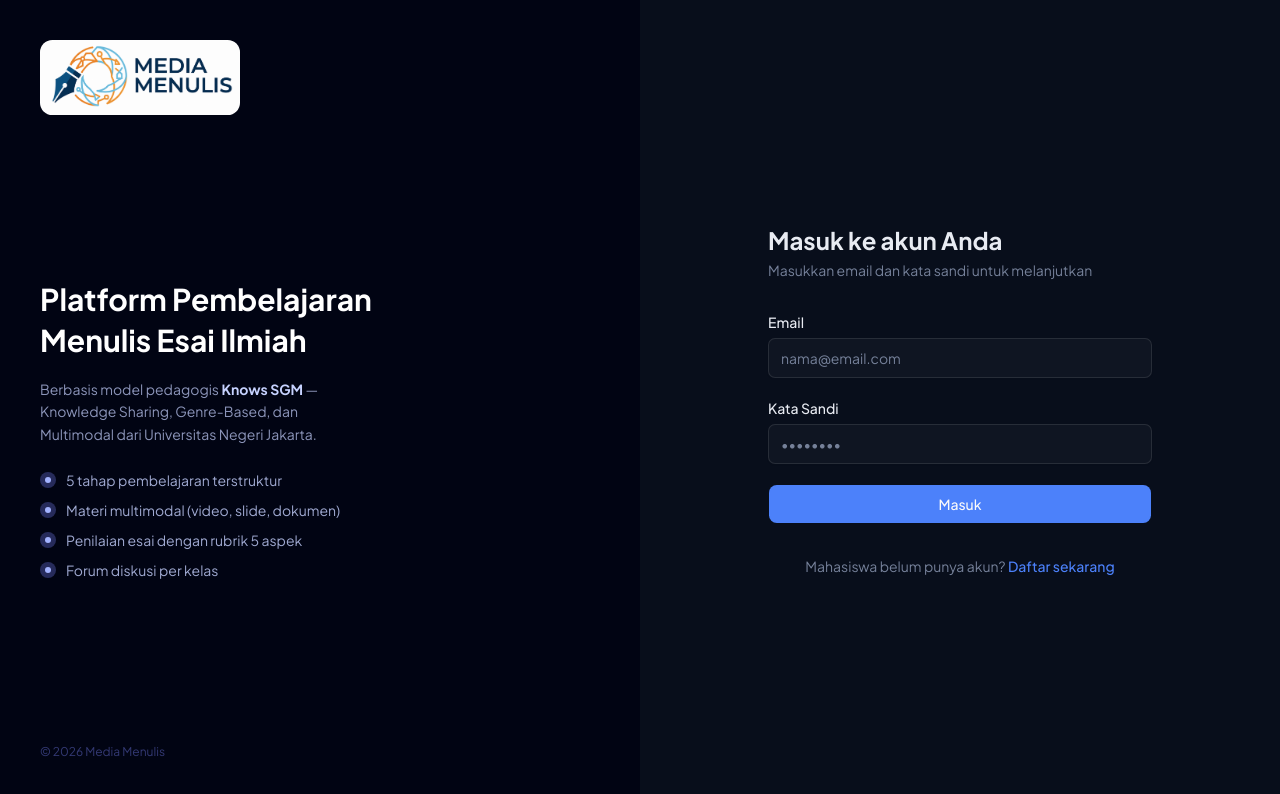
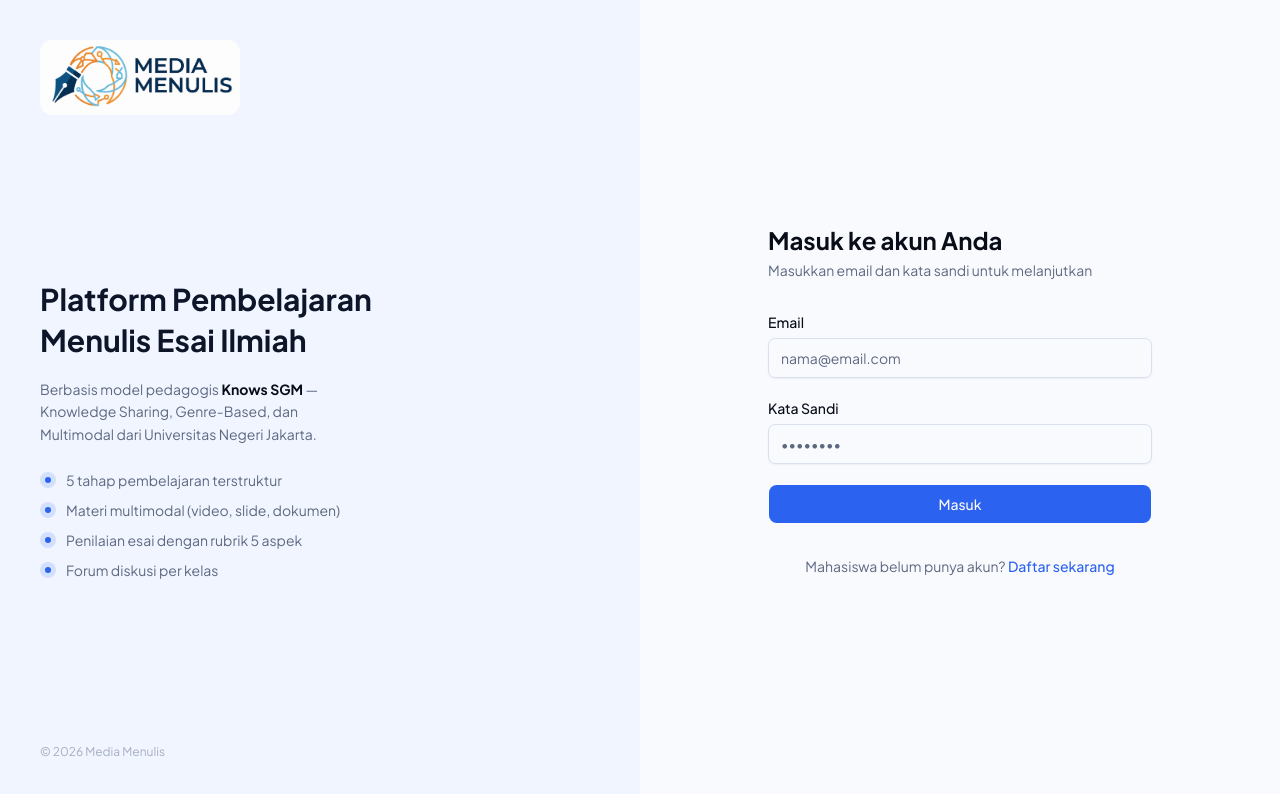
Before and after one commit to pahmi-alifya/media-menulis, a Next.js app: page /login in a window 1280 px wide. Shown: the top 794 px of the page. Built offline with nearby package versions, Linux system fonts and the light colour scheme.

Commit message:
feat(ui): change to light mode

```diff
--- a/src/app/(auth)/login/page.tsx
+++ b/src/app/(auth)/login/page.tsx
@@ -21,14 +21,14 @@ export default function LoginPage() {
         </div>
 
         <div className="space-y-4">
-          <h2 className="text-3xl font-bold text-white leading-snug">
+          <h2 className="text-3xl font-bold text-sidebar-foreground leading-snug">
             Platform Pembelajaran
             <br />
             Menulis Esai Ilmiah
           </h2>
-          <p className="text-indigo-200/70 text-sm leading-relaxed max-w-xs">
+          <p className="text-muted-foreground text-sm leading-relaxed max-w-xs">
             Berbasis model pedagogis{" "}
-            <strong className="text-indigo-200">Knows SGM</strong> — Knowledge
+            <strong className="text-foreground">Knows SGM</strong> — Knowledge
             Sharing, Genre-Based, dan Multimodal dari Universitas Negeri
             Jakarta.
           </p>
@@ -42,10 +42,10 @@ export default function LoginPage() {
             ].map((item) => (
               <div
                 key={item}
-                className="flex items-center gap-2.5 text-sm text-indigo-200/80"
+                className="flex items-center gap-2.5 text-sm text-muted-foreground"
               >
-                <div className="w-4 h-4 rounded-full bg-indigo-400/30 flex items-center justify-center shrink-0">
-                  <div className="w-1.5 h-1.5 rounded-full bg-indigo-300" />
+                <div className="w-4 h-4 rounded-full bg-primary/15 flex items-center justify-center shrink-0">
+                  <div className="w-1.5 h-1.5 rounded-full bg-primary" />
                 </div>
                 {item}
               </div>
@@ -53,7 +53,7 @@ export default function LoginPage() {
           </div>
         </div>
 
-        <p className="text-indigo-400/40 text-xs">© 2026 Media Menulis</p>
+        <p className="text-muted-foreground/50 text-xs">© 2026 Media Menulis</p>
       </div>
 
       {/* Right panel — form */}
--- a/src/app/globals.css
+++ b/src/app/globals.css
@@ -74,13 +74,13 @@
   --chart-3: oklch(0.68 0.16 150);
   --chart-4: oklch(0.72 0.18 55);
   --chart-5: oklch(0.65 0.2 30);
-  --sidebar: oklch(0.17 0.045 265);
-  --sidebar-foreground: oklch(0.92 0.01 265);
-  --sidebar-primary: oklch(0.65 0.18 264);
+  --sidebar: oklch(0.97 0.015 265);
+  --sidebar-foreground: oklch(0.2 0.04 265);
+  --sidebar-primary: oklch(0.55 0.22 264);
   --sidebar-primary-foreground: oklch(0.985 0 0);
-  --sidebar-accent: oklch(0.26 0.06 265);
-  --sidebar-accent-foreground: oklch(0.92 0.01 265);
-  --sidebar-border: oklch(0.28 0.05 265);
+  --sidebar-accent: oklch(0.92 0.025 265);
+  --sidebar-accent-foreground: oklch(0.2 0.04 265);
+  --sidebar-border: oklch(0.88 0.025 265);
   --sidebar-ring: oklch(0.55 0.22 264);
 }
 
--- a/src/app/layout.tsx
+++ b/src/app/layout.tsx
@@ -27,7 +27,7 @@ export default function RootLayout({
   return (
     <html
       lang="id"
-      className={`${plusJakartaSans.variable} h-full antialiased dark`}
+      className={`${plusJakartaSans.variable} h-full antialiased`}
     >
       <body className="min-h-full flex flex-col">
         <QueryProvider>
--- a/src/components/layout/DosenSidebar.tsx
+++ b/src/components/layout/DosenSidebar.tsx
@@ -38,7 +38,7 @@ function NavContent({
   return (
     <div className="flex flex-col h-full">
       {/* Logo */}
-      <div className="flex flex-col items-center px-5 py-6 border-b border-white/10 gap-2.5">
+      <div className="flex flex-col items-center px-5 py-6 border-b border-sidebar-border gap-2.5">
         <Image
           src="/logo.png"
           alt="Media Menulis"
@@ -47,13 +47,13 @@ function NavContent({
           className="rounded-2xl"
         />
         <div className="text-center">
-          <span className="text-indigo-300/70 text-sm">LMS Menulis Esai</span>
+          <span className="text-muted-foreground text-sm">LMS Menulis Esai</span>
         </div>
       </div>
 
       {/* Nav */}
       <nav className="flex-1 px-3 py-4 space-y-0.5">
-        <p className="text-indigo-400/60 text-[10px] font-semibold uppercase tracking-wider px-3 mb-2">
+        <p className="text-muted-foreground text-[10px] font-semibold uppercase tracking-wider px-3 mb-2">
           Menu
         </p>
         {navItems.map((item) => {
@@ -68,19 +68,19 @@ function NavContent({
               className={cn(
                 "flex items-center gap-3 px-3 py-2.5 rounded-lg text-sm font-medium transition-all",
                 isActive
-                  ? "bg-indigo-500/25 text-white shadow-sm"
-                  : "text-indigo-200/70 hover:bg-white/8 hover:text-indigo-100",
+                  ? "bg-primary/10 text-primary shadow-sm"
+                  : "text-muted-foreground hover:bg-accent hover:text-foreground",
               )}
             >
               <Icon
                 className={cn(
                   "h-4 w-4 shrink-0",
-                  isActive ? "text-indigo-300" : "text-indigo-400/60",
+                  isActive ? "text-primary" : "text-muted-foreground",
                 )}
               />
               {item.label}
               {isActive && (
-                <div className="ml-auto w-1.5 h-1.5 rounded-full bg-indigo-400" />
+                <div className="ml-auto w-1.5 h-1.5 rounded-full bg-primary" />
               )}
             </Link>
           );
@@ -88,22 +88,22 @@ function NavContent({
       </nav>
 
       {/* User + logout */}
-      <div className="px-3 pb-4 border-t border-white/10 pt-3">
-        <div className="flex items-center gap-3 px-3 py-2.5 rounded-lg bg-white/5 mb-1">
-          <div className="w-7 h-7 rounded-full bg-indigo-400/30 flex items-center justify-center text-xs font-bold text-indigo-200 shrink-0">
+      <div className="px-3 pb-4 border-t border-sidebar-border pt-3">
+        <div className="flex items-center gap-3 px-3 py-2.5 rounded-lg bg-accent/50 mb-1">
+          <div className="w-7 h-7 rounded-full bg-primary/10 flex items-center justify-center text-xs font-bold text-primary shrink-0">
             {makeInitials(userName)}
           </div>
           <div className="min-w-0">
-            <p className="text-sm font-medium text-white leading-none truncate">
+            <p className="text-sm font-medium text-foreground leading-none truncate">
               {userName}
             </p>
-            <p className="text-xs text-indigo-300/60 mt-0.5">Dosen</p>
+            <p className="text-xs text-muted-foreground mt-0.5">Dosen</p>
           </div>
         </div>
         <Link
           href="/dosen/akun/ganti-sandi"
           onClick={onClose}
-          className="flex items-center gap-3 px-3 py-2 rounded-lg text-sm text-indigo-300/60 hover:bg-white/8 hover:text-indigo-200 transition-all"
+          className="flex items-center gap-3 px-3 py-2 rounded-lg text-sm text-muted-foreground hover:bg-accent hover:text-foreground transition-all"
         >
           <KeyRound className="h-4 w-4 shrink-0" />
           Ganti Sandi
@@ -111,7 +111,7 @@ function NavContent({
         <form action={logoutAction}>
           <button
             type="submit"
-            className="w-full flex items-center gap-3 px-3 py-2 rounded-lg text-sm text-indigo-300/60 hover:bg-white/8 hover:text-indigo-200 transition-all"
+            className="w-full flex items-center gap-3 px-3 py-2 rounded-lg text-sm text-muted-foreground hover:bg-accent hover:text-foreground transition-all"
           >
             <LogOut className="h-4 w-4 shrink-0" />
             Keluar
@@ -155,12 +155,12 @@ export default function DosenSidebar({ userName }: DosenSidebarProps) {
             height={20}
             className="rounded"
           />
-          <span className="font-semibold text-white">Media Menulis</span>
+          <span className="font-semibold text-foreground">Media Menulis</span>
         </div>
         <Button
           variant="ghost"
           size="icon"
-          className="text-indigo-200 hover:bg-white/10"
+          className="text-muted-foreground hover:bg-accent"
           onClick={() => setMobileOpen((v) => !v)}
         >
           {mobileOpen ? (
--- a/src/components/ui/sonner.tsx
+++ b/src/components/ui/sonner.tsx
@@ -1,15 +1,12 @@
 "use client"
 
-import { useTheme } from "next-themes"
 import { Toaster as Sonner, type ToasterProps } from "sonner"
 import { CircleCheckIcon, InfoIcon, TriangleAlertIcon, OctagonXIcon, Loader2Icon } from "lucide-react"
 
 const Toaster = ({ ...props }: ToasterProps) => {
-  const { theme = "system" } = useTheme()
-
   return (
     <Sonner
-      theme={theme as ToasterProps["theme"]}
+      theme="light"
       className="toaster group"
       icons={{
         success: (
```
